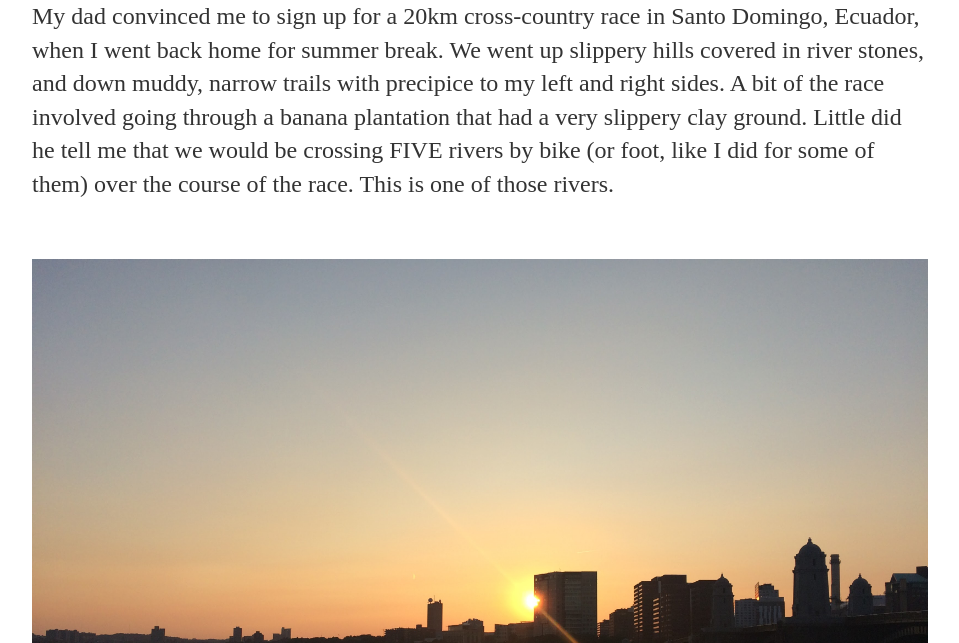
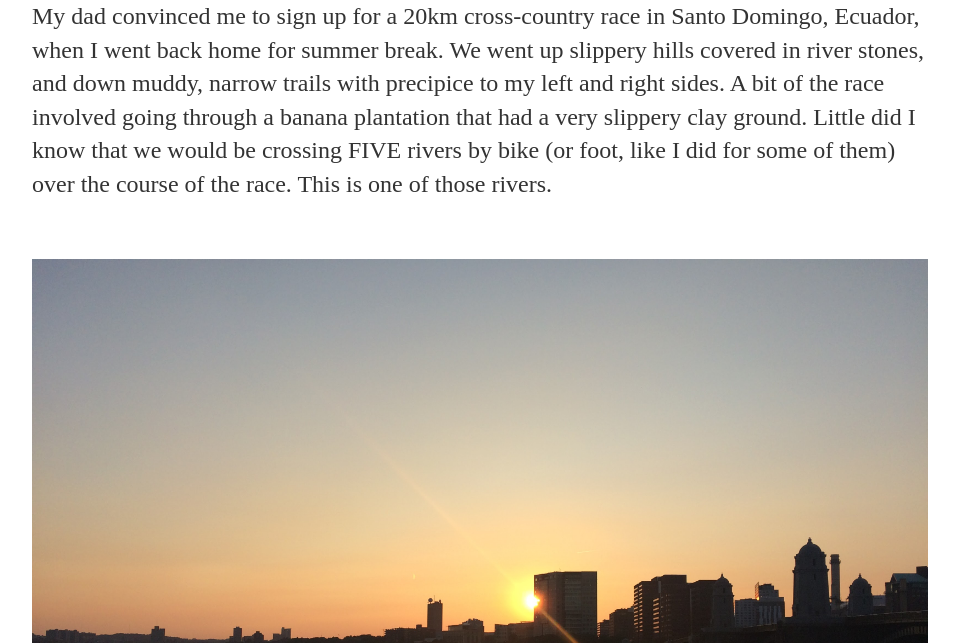
Before and after one commit to mateoguaman/mateoguaman.github.io, a Jekyll site: the page built from _posts/2017-07-27-mateo-guaman-first-post.md, in a window 1280 px wide and 900 px high, scrolled down 389 px, cut to the strip 257-900 px from the top of the window. Shown: the whole strip, without its empty margins (160-1119 px from the left). Built offline with Jekyll 4.4.1, drawn with Linux system fonts in a browser that asks for light colours.

Commit message:
Update 2017-07-27-mateo-guaman-first-post.md

```diff
--- a/_posts/2017-07-27-mateo-guaman-first-post.md
+++ b/_posts/2017-07-27-mateo-guaman-first-post.md
@@ -6,7 +6,7 @@
 Here are some of my favorite landscape photos I took in 2017.
 
 <img src="/files/Pic1-2017.JPG">
-<p>My dad convinced me to sign up for a 20km cross-country race in Santo Domingo, Ecuador, when I went back home for summer break. We went up slippery hills covered in river stones, and down muddy, narrow trails with precipice to my left and right sides. A bit of the race involved going through a banana plantation that had a very slippery clay ground. Little did he tell me that we would be crossing FIVE rivers by bike (or foot, like I did for some of them) over the course of the race. This is one of those rivers.</p>
+<p>My dad convinced me to sign up for a 20km cross-country race in Santo Domingo, Ecuador, when I went back home for summer break. We went up slippery hills covered in river stones, and down muddy, narrow trails with precipice to my left and right sides. A bit of the race involved going through a banana plantation that had a very slippery clay ground. Little did I know that we would be crossing FIVE rivers by bike (or foot, like I did for some of them) over the course of the race. This is one of those rivers.</p>
 <br>
 <img src="/files/Pic2-2017.JPG">
 <p>When I came back to start my sophomore year, my dad came with me from Ecuador and I took him for a little adventure in Boston. We biked from MIT to the Charles Esplanade, all the way to Allston and back. Sunsets at the Charles are magical.</p>
```
